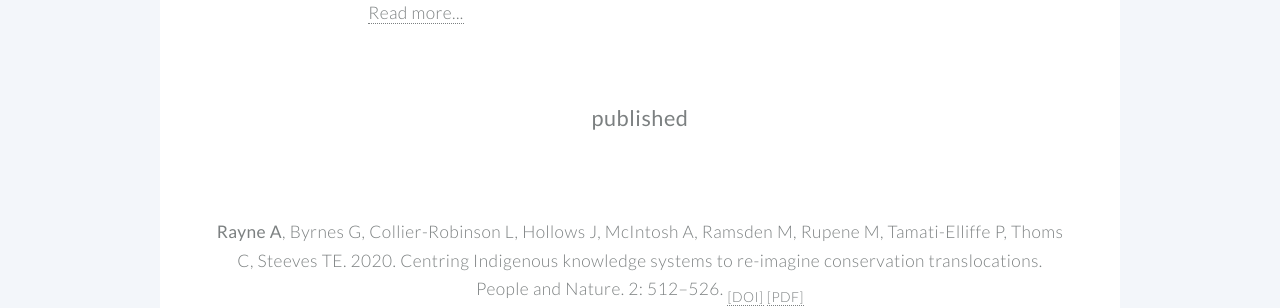
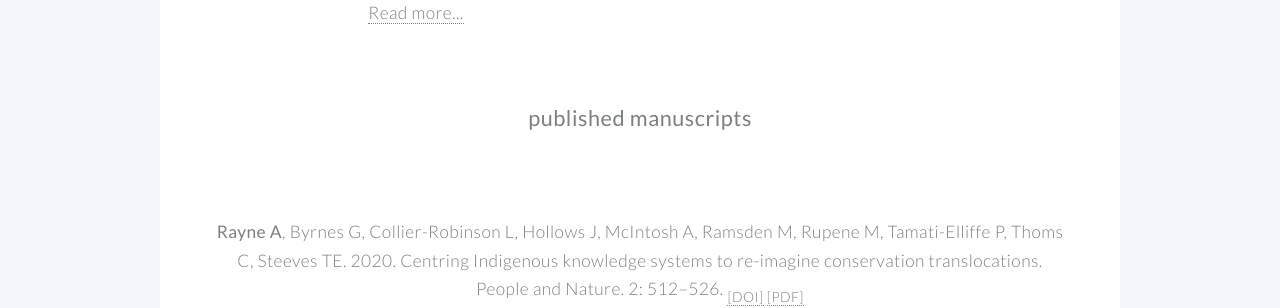
Before and after one commit to aislingrayne/aislingrayne.github.io, a Jekyll site: the page built from index.md, in a window 1280 px wide and 900 px high, scrolled down 2940 px. Shown: the part 155-463 px from the top of the window. Built offline with Jekyll 4.4.1, drawn with Linux system fonts in a browser that asks for light colours.

Commit message:
Update research.yml

```diff
--- a/_data/research.yml
+++ b/_data/research.yml
@@ -8,7 +8,7 @@ research:
         image: /images/Tutaepatu-lagoon_evening-01.jpg # optionally, include the file path for an image for each item
       - blog: bioheritage.html
         image: /images/UNADJUSTEDNONRAW_thumb_e1b.jpg
-  - category: published
+  - category: published manuscripts
     items:
       - item: published.html
         image: /images/koura.jpg
```
